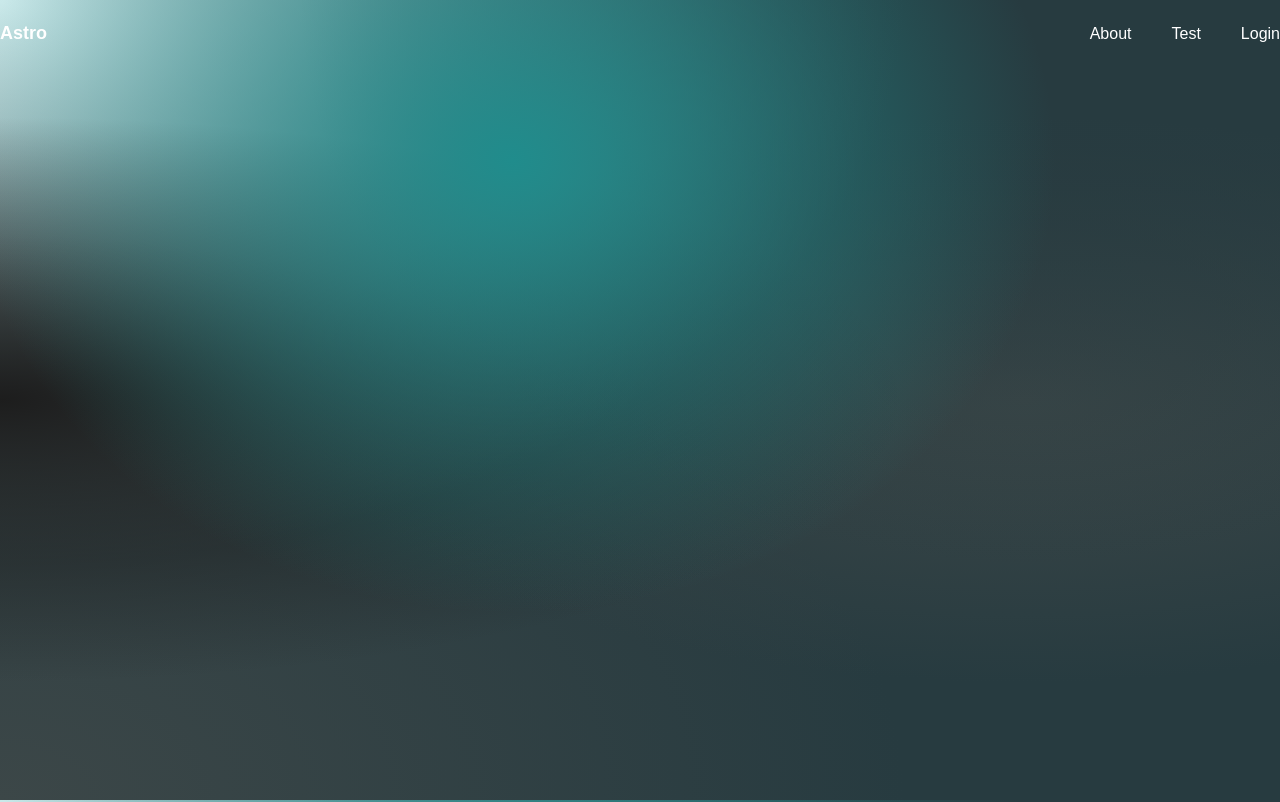
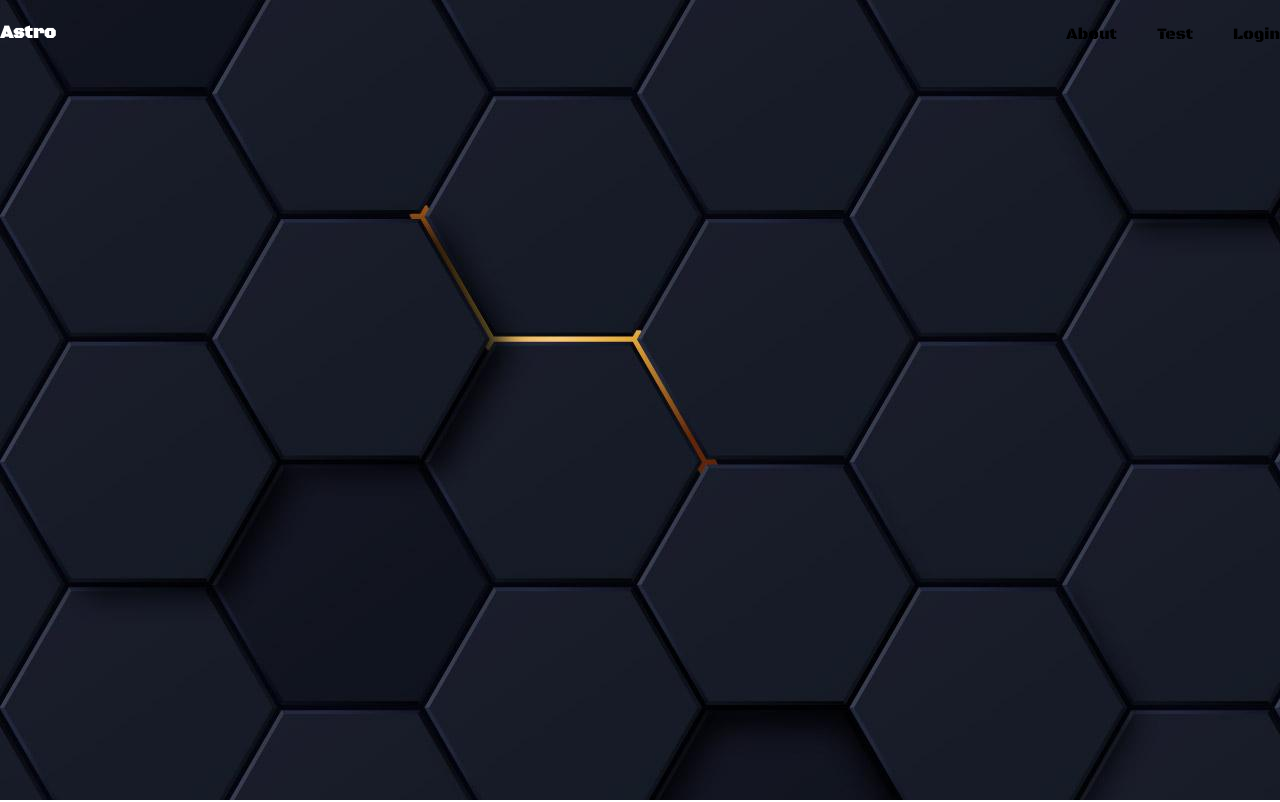
Before and after one commit to michelbeyrouty/esports_tournaments, a Next.js app: page / in a window 1280 px wide. Shown: the top 802 px of the page. Built offline with nearby package versions, Linux system fonts and the light colour scheme.

Commit message:
Add navbar 1

```diff
--- a/app/layout.tsx
+++ b/app/layout.tsx
@@ -1,7 +1,11 @@
 import "styles/globals.css";
-import { Inter } from "next/font/google";
+import { Inter, Black_Ops_One } from "next/font/google";
 
 const inter = Inter({ subsets: ["latin"] });
+export const blackOpsOne = Black_Ops_One({
+  subsets: ["cyrillic-ext"],
+  weight: "400",
+});
 
 export const metadata = {
   title: "Esports Tournament",
@@ -15,7 +19,7 @@ export default function RootLayout({
 }) {
   return (
     <html lang="en">
-      <body className={inter.className}>{children}</body>
+      <body className={blackOpsOne.className}>{children}</body>
     </html>
   );
 }
--- a/app/page.tsx
+++ b/app/page.tsx
@@ -4,10 +4,10 @@ import Navbar from "@/components/Navbar";
 export default function Home() {
   return (
     <main>
-      <div className="h-screen w-screen rainbow-mesh">
+      <div className="bg-pattern h-screen w-screen">
         <Navbar />
       </div>
-      <div className="h-screen w-screen rainbow-mesh p-6">
+      <div className="h-screen w-screen p-6">
         <GlassPane className="w-full h-full flex items-center justify-center"></GlassPane>
       </div>
     </main>
--- a/styles/globals.css
+++ b/styles/globals.css
@@ -1,15 +1,6 @@
 @tailwind base;
 @tailwind components;
 @tailwind utilities;
-
-* {
-  margin: 0;
-  padding: 0;
-  box-sizing: border-box;
-  font-family: "Poppins", sans-serif;
-  scroll-behavior: smooth;
-  color-scheme: dark;
-}
 
 .rainbow-mesh {
   background-color: #273b40;
--- a/tailwind.config.js
+++ b/tailwind.config.js
@@ -5,5 +5,16 @@ module.exports = {
     './components/**/*.{js,ts,jsx,tsx,mdx}',
     './app/**/*.{js,ts,jsx,tsx,mdx}',
   ],
+  mode: "jit",
+  theme: {
+    extend: {
+      fontFamily: {
+        'press-start': ['"Press Start 2P"', 'cursive'],
+      },
+      backgroundImage: {
+        "pattern": "url('/bg.jpg')",
+      },
+    },
+  },
   plugins: [],
 }
```
Also changed, not shown: public/bg.jpg (added), 1 other file (tests, documents, lock files or other folders).
